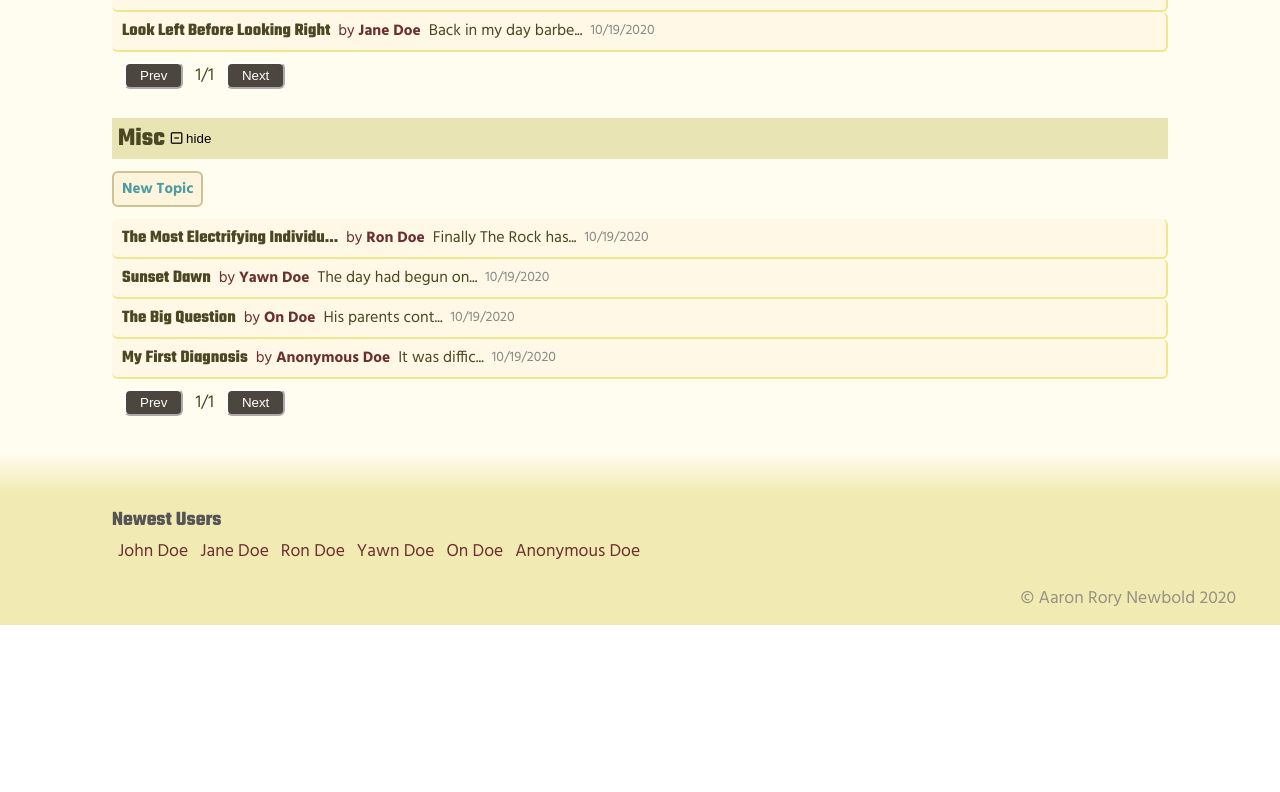
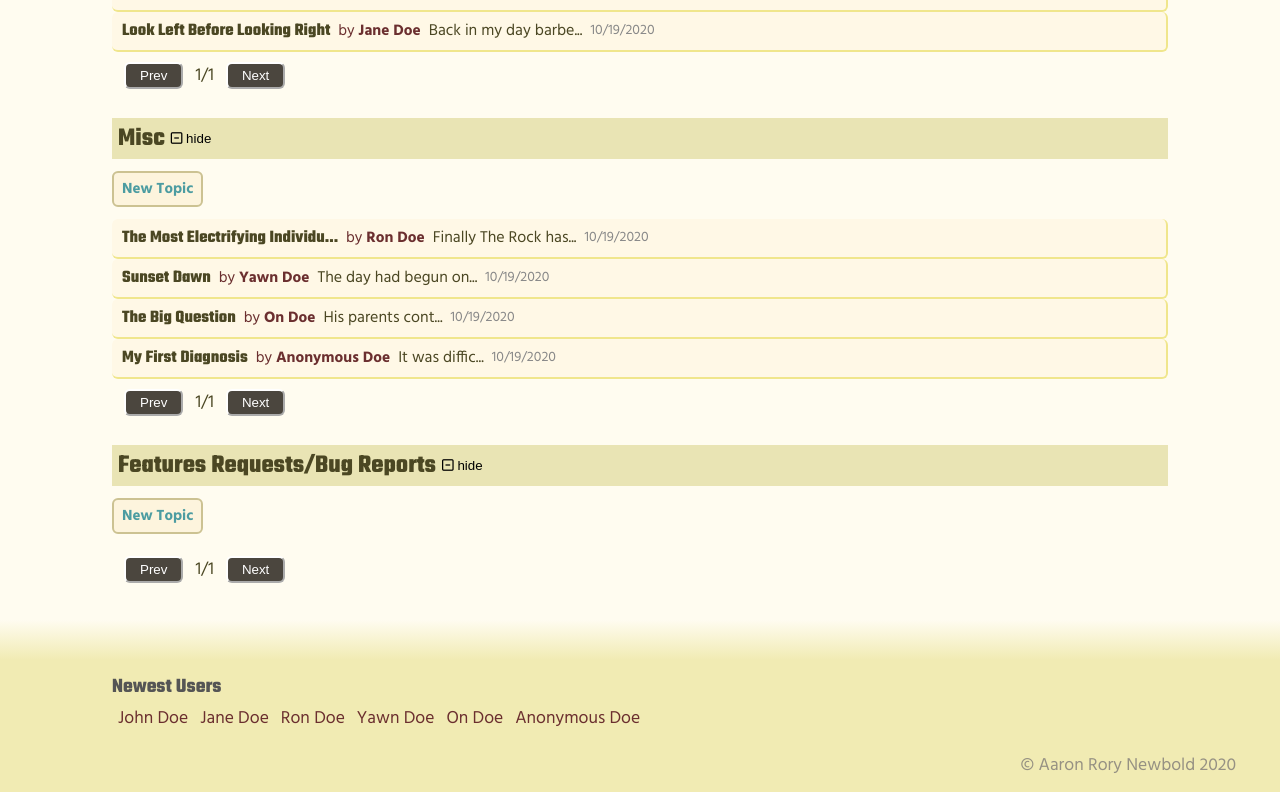
Before and after one commit to Aaron-RN/REACT-CMSBlog, a React (Create React App) app: page / in a window 1280 px wide. Shown: the part 660-1452 px from the top of the page. Before the commit the page ends 1285 px from the top, so only its background shows below. Built offline with nearby package versions, Linux system fonts and the light colour scheme.

Commit message:
Added Bug Report Forum
- Added Bug Report and Feature Request forum
- fixed paginate maxPages from ever being 1/0

```diff
--- a/src/components/functional/blogPage.js
+++ b/src/components/functional/blogPage.js
@@ -10,8 +10,10 @@ const BlogPage = ({ allPosts }) => {
   const [pinnedPosts, setPinnedPosts] = useState([]);
   const [announcements, setAnnouncements] = useState([]);
   const [miscPosts, setMiscPosts] = useState([]);
+  const [bugPosts, setBugPosts] = useState([]);
   const [showAnnouncements, setShowAnnouncements] = useState(true);
   const [showMisc, setShowMisc] = useState(true);
+  const [showBugs, setShowBugs] = useState(true);
 
   const handleShowForum = (state, func) => {
     func(!state);
@@ -46,9 +48,11 @@ const BlogPage = ({ allPosts }) => {
     const postPins = allPosts.filter(post => post.is_pinned);
     const postAnnouncements = allPosts.filter(post => post.forum === 'announcements');
     const postMiscs = allPosts.filter(post => post.forum === 'misc');
+    const postBugs = allPosts.filter(post => post.forum === 'bugs');
     setPinnedPosts(postPins);
     setAnnouncements(postAnnouncements);
     setMiscPosts(postMiscs);
+    setBugPosts(postBugs);
   }, [allPosts]);
 
   return (
@@ -99,6 +103,23 @@ const BlogPage = ({ allPosts }) => {
             </div>
             )}
           </div>
+          <div className="forum-section z-2">
+            <div className="header-title">
+              <Link to="/misc" className="text-black"><h3>Features Requests/Bug Reports</h3></Link>
+              <button type="button" onClick={() => handleShowForum(showBugs, setShowBugs)}>
+                {handleIcon(showBugs)}
+              </button>
+            </div>
+            <Link to="/misc/posts/new" className="new-post-btn">New Topic</Link>
+            {showBugs && (
+            <div className="post-section">
+              <Paginate
+                posts={bugPosts}
+                populatePosts={populatePosts}
+              />
+            </div>
+            )}
+          </div>
         </div>
       </div>
     </div>
--- a/src/components/functional/blogPage/paginate.js
+++ b/src/components/functional/blogPage/paginate.js
@@ -21,7 +21,7 @@ const Paginate = ({ posts, populatePosts, postsPages }) => {
 
   useEffect(() => {
     const pageMax = Math.ceil(posts.length / postsPerPage);
-    setMaxPages(pageMax);
+    setMaxPages(pageMax || 1);
   }, [posts, postsPerPage]);
 
   useEffect(() => {
```
